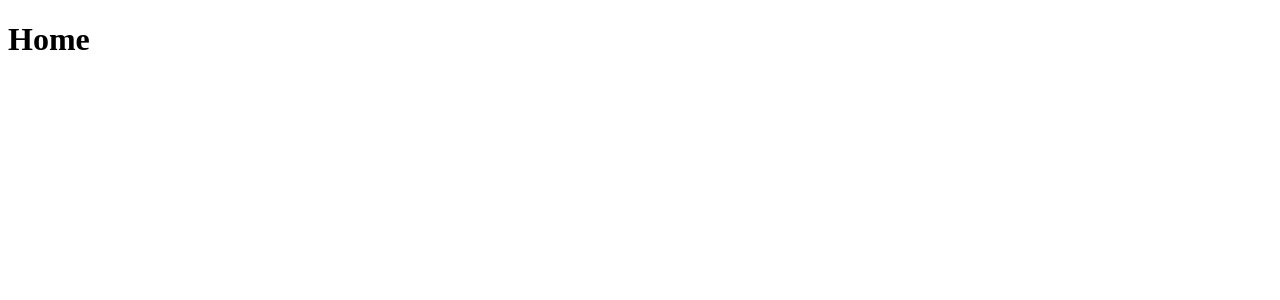
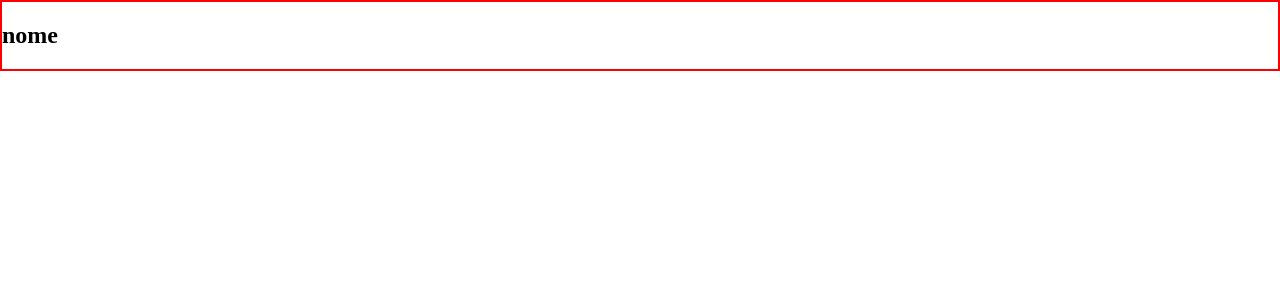
Before and after one commit to rosivancardosoferreira/TemAssuntoWeb, a Next.js app: page / in a window 1280 px wide. Shown: the top 300 px of the page. Built offline with nearby package versions, Linux system fonts and the light colour scheme.

Commit message:
chore: settings styled-components

```diff
--- /dev/null
+++ b/babel.config.js
@@ -0,0 +1,6 @@
+module.exports = {
+  presets: ["next/babel"],
+  plugins: [
+    ["styled-components", { "ssr": true }]
+  ]
+};
--- a/package.json
+++ b/package.json
@@ -18,10 +18,13 @@
     "next": "13.1.6",
     "react": "18.2.0",
     "react-dom": "18.2.0",
+    "styled-components": "^5.3.6",
     "typescript": "*"
   },
   "devDependencies": {
+    "@types/styled-components": "^5.1.26",
     "@typescript-eslint/eslint-plugin": "^5.0.0",
+    "babel-plugin-styled-components": "^2.0.7",
     "eslint-config-prettier": "^8.6.0",
     "eslint-config-standard-with-typescript": "^34.0.0",
     "eslint-import-resolver-typescript": "^3.5.3",
--- /dev/null
+++ b/src/_types/ThemeProviderProps.ts
@@ -0,0 +1,3 @@
+export interface ThemeProviderProps {
+  children: React.ReactNode | JSX.Element;
+}
--- /dev/null
+++ b/src/pages/_app.tsx
@@ -0,0 +1,15 @@
+import React from "react";
+import type { AppProps } from "next/app";
+import { ThemeProvider } from "@/style/ThemeProvider";
+import GlobalStyle from "@/style/global";
+
+function MyApp({ Component, pageProps }: AppProps): JSX.Element {
+  return (
+    <ThemeProvider>
+      <Component {...pageProps} />
+      <GlobalStyle />
+    </ThemeProvider>
+  );
+}
+
+export default MyApp;
--- /dev/null
+++ b/src/pages/_document.tsx
@@ -0,0 +1,35 @@
+import React, { Fragment } from "react";
+import Document, {
+  type DocumentContext,
+  type DocumentInitialProps
+} from "next/document";
+import { ServerStyleSheet } from "styled-components";
+
+export default class MyDocument extends Document {
+  static async getInitialProps(
+    ctx: DocumentContext
+  ): Promise<DocumentInitialProps> {
+    const sheet = new ServerStyleSheet();
+    const originalRenderPage = ctx.renderPage;
+
+    try {
+      ctx.renderPage = () =>
+        originalRenderPage({
+          enhanceApp: App => props => sheet.collectStyles(<App {...props} />)
+        });
+
+      const initialProps = await Document.getInitialProps(ctx);
+      return {
+        ...initialProps,
+        styles: (
+          <Fragment>
+            {initialProps.styles}
+            {sheet.getStyleElement()}
+          </Fragment>
+        )
+      };
+    } finally {
+      sheet.seal();
+    }
+  }
+}
--- a/src/pages/index.tsx
+++ b/src/pages/index.tsx
@@ -1,9 +1,6 @@
+import { Home } from "@/screens";
 import React from "react";
 
-export default function Home(): React.ReactNode {
-  return (
-    <div>
-      <h1>Home</h1>
-    </div>
-  );
+export default function HomePage(): React.ReactNode {
+  return <Home />;
 }
--- /dev/null
+++ b/src/screens/Home/index.tsx
@@ -0,0 +1,11 @@
+import React from "react";
+import { ContainerHome } from "./style";
+
+export function Home(): JSX.Element {
+  const data = "nome";
+  return (
+    <ContainerHome>
+      <h1>{data}</h1>
+    </ContainerHome>
+  );
+}
--- /dev/null
+++ b/src/screens/Home/style.ts
@@ -0,0 +1,5 @@
+import styled from "styled-components";
+
+export const ContainerHome = styled.section`
+  border: 2px solid red;
+`;
--- /dev/null
+++ b/src/screens/index.ts
@@ -0,0 +1 @@
+export { Home } from "./Home";
--- /dev/null
+++ b/src/style/ThemeProvider.tsx
@@ -0,0 +1,8 @@
+import React from "react";
+import type { ThemeProviderProps } from "@/_types/ThemeProviderProps";
+import { ThemeProvider as Provider } from "styled-components";
+import theme from "./theme";
+
+export function ThemeProvider({ children }: ThemeProviderProps): JSX.Element {
+  return <Provider theme={theme}>{children}</Provider>;
+}
--- /dev/null
+++ b/src/style/global.ts
@@ -0,0 +1,50 @@
+import { createGlobalStyle } from "styled-components";
+
+export default createGlobalStyle`
+  div,
+  section,
+  ul,
+  li,
+  a,
+  aside,
+  body {
+    box-sizing: border-box;
+    margin: 0;
+    padding: 0;
+  }
+
+  body {}
+
+  ul {
+    list-style: none;
+  }
+
+  a {
+    text-decoration: none;
+    width: fit-content;
+  }
+
+  html {
+    scroll-behavior: smooth;
+  }
+
+  input{
+    outline: 1px solid green;
+  }
+
+  h1, h2, h3, span, p, label, a, button, input, strong {
+    /* font-family: 'Roboto', sans-serif; */
+  }
+
+  button {
+    background-color: transparent;
+    cursor: pointer;
+    :disabled {
+      cursor: no-drop;
+    }
+  }
+
+  .hidden__scroll {
+    overflow: hidden;
+  }
+`;
--- /dev/null
+++ b/src/style/theme.ts
@@ -0,0 +1,7 @@
+export const colors = {
+  contrast: "#FA894A"
+};
+
+export default {
+  colors
+};
```
Also changed, not shown: 1 other file (tests, documents, lock files or other folders).
